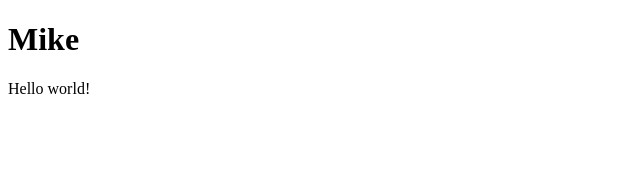
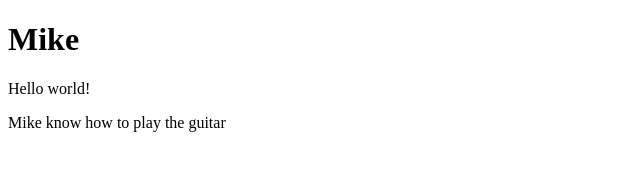
Before and after one commit to wojciee1/melusomtest.github.io, a plain HTML site: page index.html in a window 1280 px wide. Shown: the whole page, without its empty margins (0-640 px from the left). Drawn offline with Linux system fonts and the light colour scheme.

Commit message:
added interesting fact

```diff
--- a/index.html
+++ b/index.html
@@ -5,4 +5,5 @@
 <body>
 	<h1>Mike</h1>
 	<p>Hello world!</p>
+	<p>Mike know how to play the guitar</p>
 </body>
```
